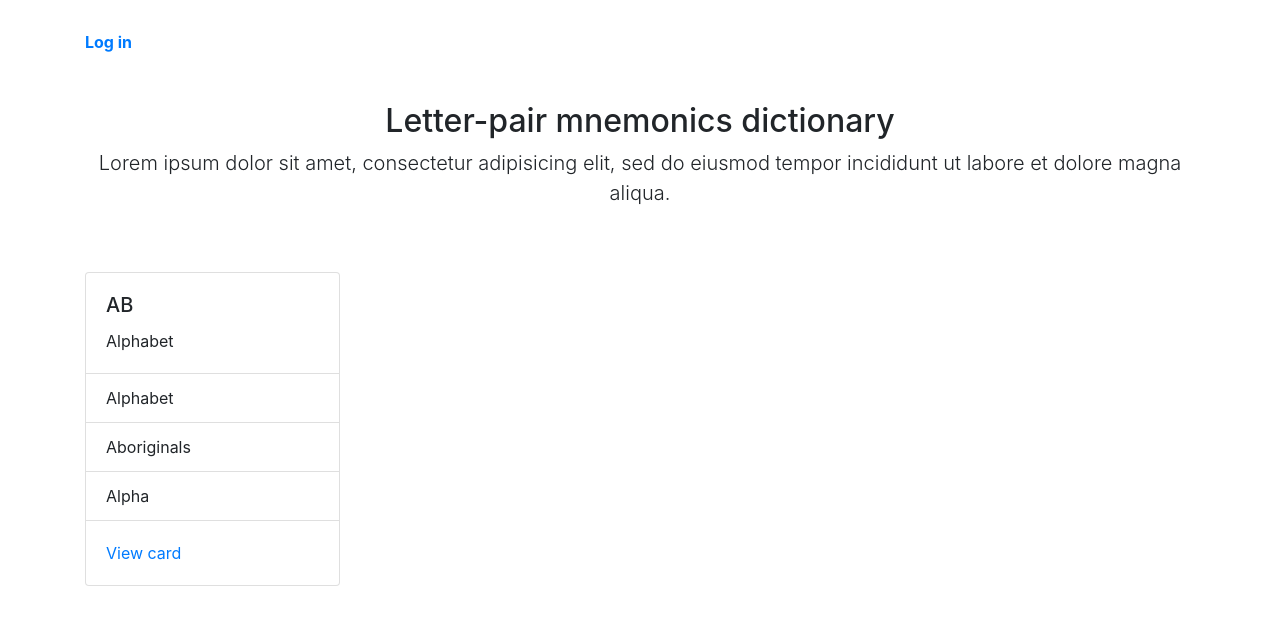
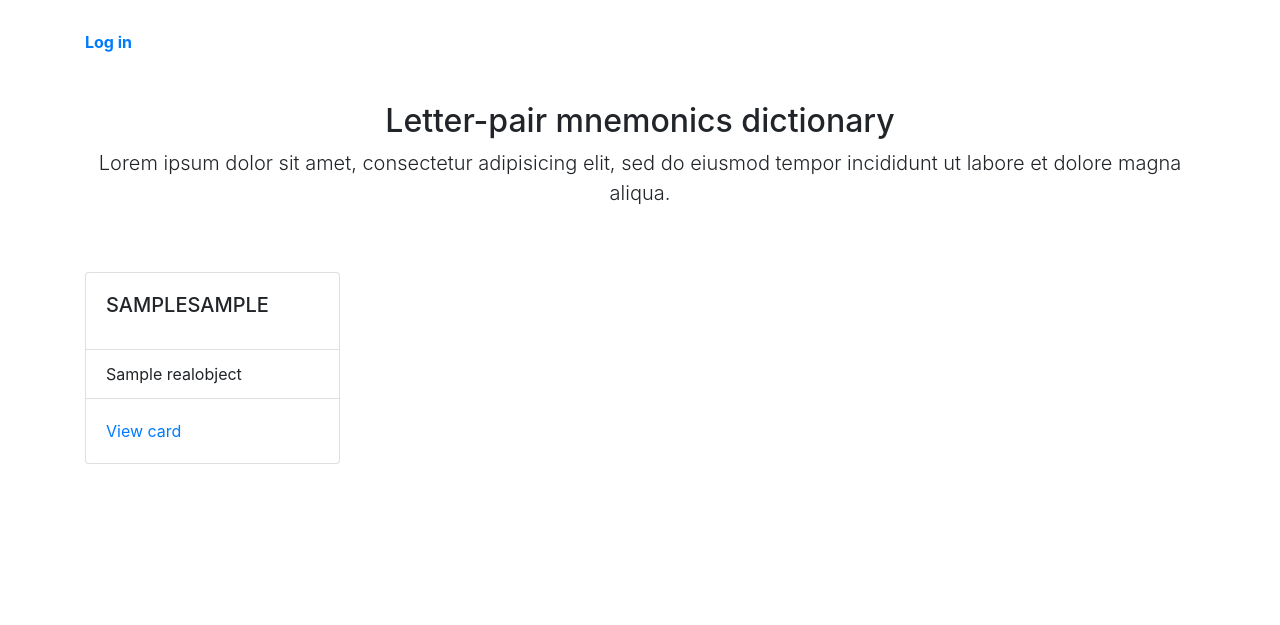
Before and after one commit to adamurban98/cubeapp, a Django app: page / in a window 1280 px wide. Shown: the top 625 px of the page. Run offline with Django 3.2, Linux system fonts and the light colour scheme; tables that the repository leaves empty hold one stand-in row (values such as "Sample post"); some libraries are stand-ins or nearby versions.

Commit message:
Show cards from database

```diff
--- a/cubeapp/templates/cubeapp/index.html
+++ b/cubeapp/templates/cubeapp/index.html
@@ -18,22 +18,25 @@
     </div>
 
     <div class="row">
+    {% for card in cards %}
+
         <div class="col-3 mb-2">
             <div class="card ">
                 <div class="card-body">
-                    <h5 class="card-title">AB</h5>
-                    <p class="card-text">Alphabet</p>
+                    <h5 class="card-title">{{card.abbreviation}}</h5>
                 </div>
                 <ul class="list-group list-group-flush">
-                    <li class="list-group-item">Alphabet</li>
-                    <li class="list-group-item">Aboriginals</li>
-                    <li class="list-group-item">Alpha</li>
+                    {% for realobject in card.realobjects %}
+                        <li class="list-group-item">{{realobject}}</li>
+                    {% endfor %}
                 </ul>
                 <div class="card-body">
                     <a href="#" class="card-link">View card</a>
                 </div>
             </div>
         </div>
+
+    {% endfor %}
     </div>
 
 </div>
--- a/cubeapp/views.py
+++ b/cubeapp/views.py
@@ -2,11 +2,18 @@ from django.shortcuts import render, get_object_or_404
 from django.contrib.auth.decorators import login_required
 from django.contrib.messages.views import SuccessMessageMixin
 from django.contrib.auth.views import LoginView
+from .models import Abbreviation
 from . import logout_success
 
 
 def index(request):
-    context = {"request": request}
+    cards = []
+    for a in Abbreviation.objects.all():
+        card = {}
+        card['abbreviation'] = a
+        card['realobjects'] = a.realobject_set.all()
+        cards.append(card)
+    context = {'request': request, 'cards': cards}
     return render(request, 'cubeapp/index.html', context)
 
 
```
